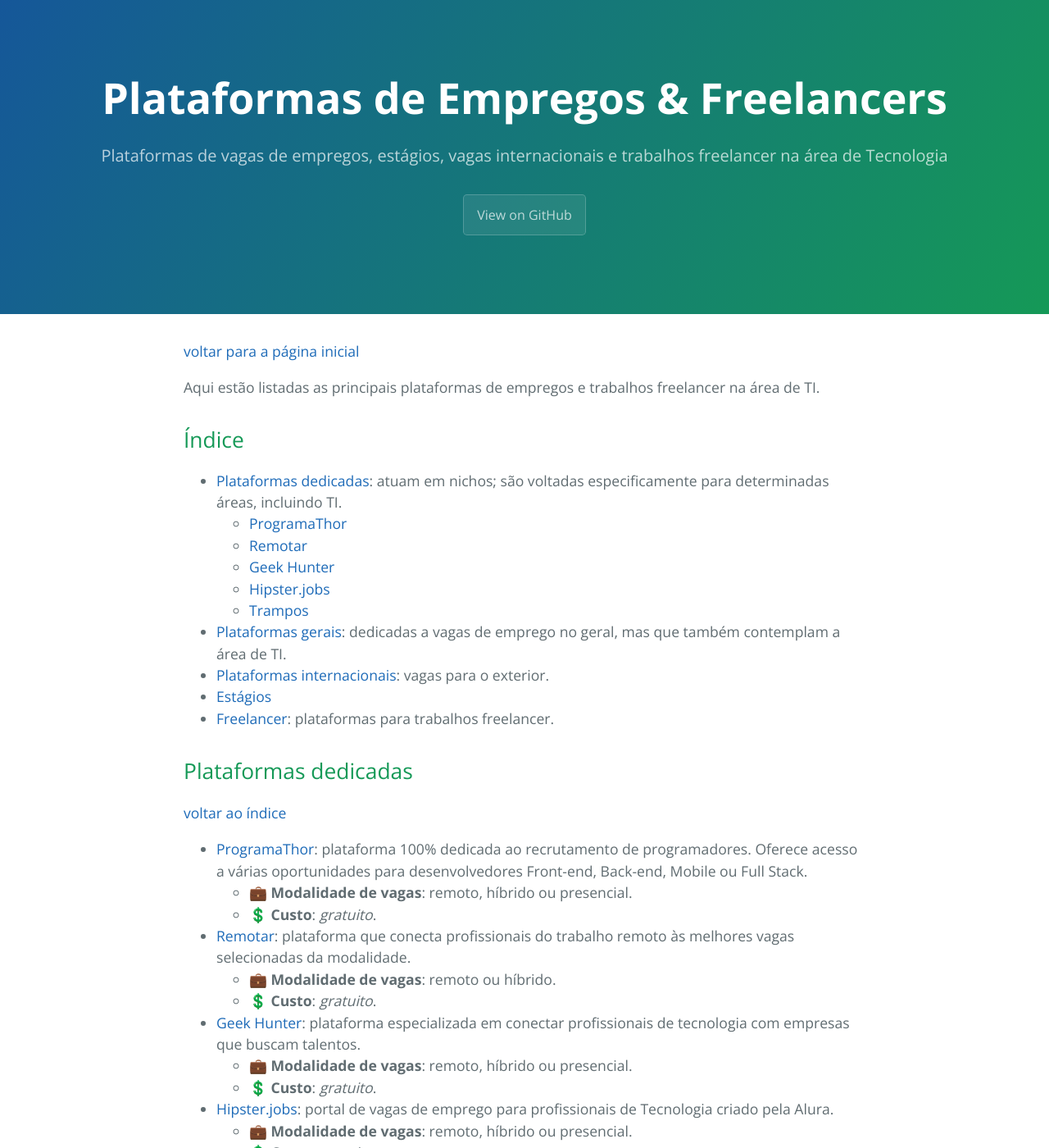
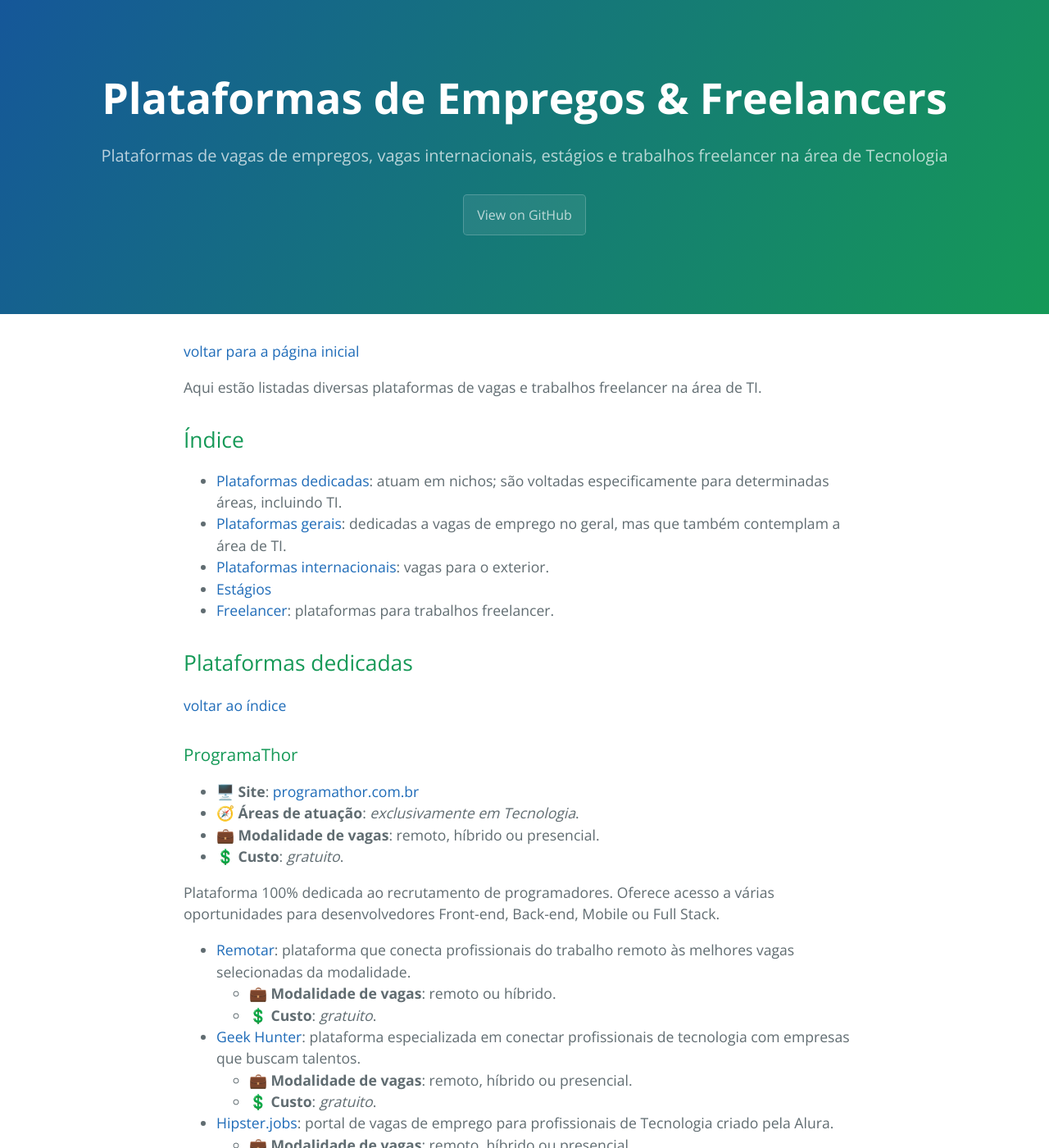
Before and after one commit to jonasmacedo42/stella, a Jekyll site: the page built from pages/formacao-e-carreira/plataformas-de-empregos-e-freelancers.md, in a window 1280 px wide and 1400 px high. Shown: the whole window at 82% size. Built offline with Jekyll 4.4.1, drawn with Linux system fonts in a browser that asks for light colours; the repository's description, which GitHub fills in, is left out.

Commit message:
Edição do arquivo 'plataformas-de-emprego-e-freelancers.md'.

```diff
--- a/pages/formacao-e-carreira/plataformas-de-empregos-e-freelancers.md
+++ b/pages/formacao-e-carreira/plataformas-de-empregos-e-freelancers.md
@@ -1,21 +1,16 @@
 ---
 layout: default
 title: Plataformas de Empregos & Freelancers
-description: Plataformas de vagas de empregos, estágios, vagas internacionais e trabalhos freelancer na área de Tecnologia
+description: Plataformas de vagas de empregos, vagas internacionais, estágios e trabalhos freelancer na área de Tecnologia
 ---
 
-[voltar para a página inicial](https://jonasmacedo42.github.io/stella/)
+[voltar para a página inicial](https://jonasmacedo42.github.io/guia-stella/)
 
-Aqui estão listadas as principais plataformas de empregos e trabalhos freelancer na área de TI.
+Aqui estão listadas diversas plataformas de vagas e trabalhos freelancer na área de TI.
 
 ## Índice
 
 - [Plataformas dedicadas](#plataformas-dedicadas): atuam em nichos; são voltadas especificamente para determinadas áreas, incluindo TI.
-  - [ProgramaThor](#programathor)
-  - [Remotar](#remotar)
-  - [Geek Hunter](#geekhunter)
-  - [Hipster.jobs](#hipsterjobs)
-  - [Trampos](#trampos)
 - [Plataformas gerais](#plataformas-gerais): dedicadas a vagas de emprego no geral, mas que também contemplam a área de TI.
 - [Plataformas internacionais](#plataformas-internacionais): vagas para o exterior.
 - [Estágios](#estágios)
@@ -25,9 +20,14 @@ Aqui estão listadas as principais plataformas de empregos e trabalhos freelance
 
 [voltar ao índice](#índice)
 
-- <a id="programathor" target="_blank" href="https://programathor.com.br/">ProgramaThor</a>: plataforma 100% dedicada ao recrutamento de programadores. Oferece acesso a várias oportunidades para desenvolvedores Front-end, Back-end, Mobile ou Full Stack.
-  - 💼 **Modalidade de vagas**: remoto, híbrido ou presencial.
-  - 💲 **Custo**: *gratuito*.
+### ProgramaThor
+
+- 🖥️ **Site**: [programathor.com.br](https://programathor.com.br/)
+- 🧭 **Áreas de atuação**: *exclusivamente em Tecnologia*.
+- 💼 **Modalidade de vagas**: remoto, híbrido ou presencial.
+- 💲 **Custo**: *gratuito*.
+
+Plataforma 100% dedicada ao recrutamento de programadores. Oferece acesso a várias oportunidades para desenvolvedores Front-end, Back-end, Mobile ou Full Stack.
 
 - <a id="remotar" target="_blank" href="https://remotar.com.br/">Remotar</a>: plataforma que conecta profissionais do trabalho remoto às melhores vagas selecionadas da modalidade.
   - 💼 **Modalidade de vagas**: remoto ou híbrido.
```
Also changed, not shown: index.md (+1 -1 lines).
